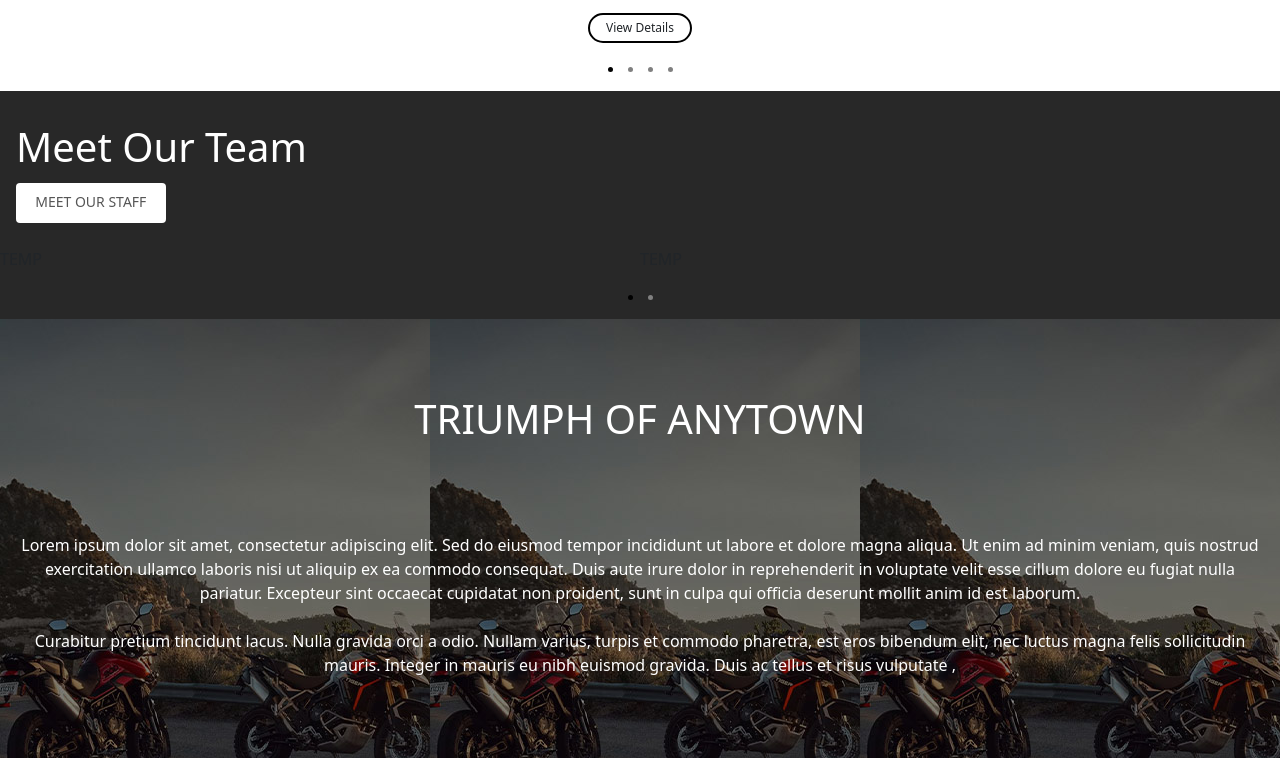
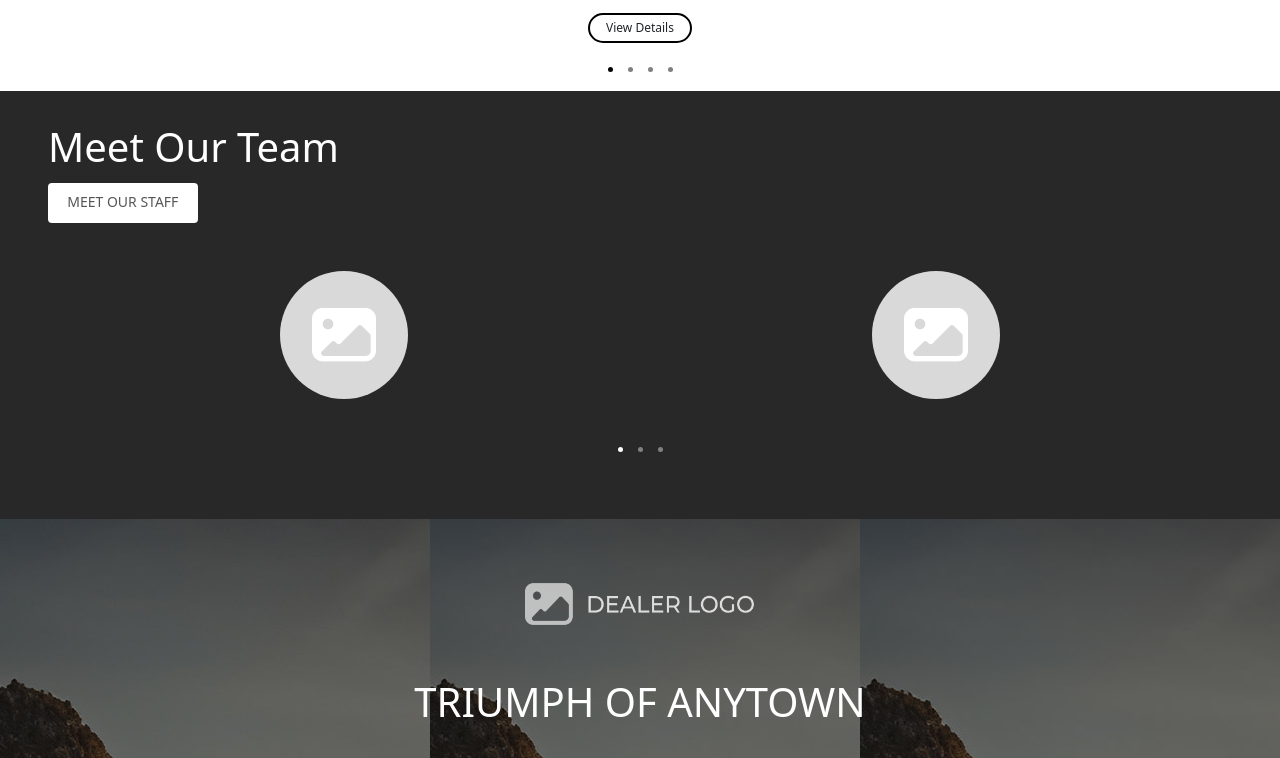
Before and after one commit to gCookiez/pixel-motion-mockup, a website built with Vite: page src/index.html in a window 1280 px wide. Shown: the part 1642-2400 px from the top of the page. Built offline with nearby package versions, Linux system fonts and the light colour scheme.

Commit message:
Styling: Quality Changes
-added arrows for each carousel

-added dealer logo for reference

- adjusted styling for Meet our team

-branch needs to acquire logo kit

```diff
--- a/src/components/content/featured-vehicles.js
+++ b/src/components/content/featured-vehicles.js
@@ -14,7 +14,6 @@
     const productSerial = document.createElement('span');
     const viewDetails = document.createElement('div');
     const viewDetailsText = document.createElement('span');
-    console.log(obj.imgPath);
 
 
     img.setAttribute('src', obj.imgPath);
--- a/src/components/content/meet-the-team.js
+++ b/src/components/content/meet-the-team.js
@@ -2,29 +2,37 @@
 import { containerTemplate } from '../recycle/class-list';
 import { bootstrapRows, bootstrapColumns} from '../recycle/rows-and-columns'
 import {shopButtons} from '../recycle/non-standard-buttons';
+import defIcon from '../../../public/pic.png';
 
 function teamMemberHeads() {
+    const staffHeadCont = document.createElement('div');
     const staffHead = document.createElement('div');
-    staffHead.classList.add('staff-head')
-    staffHead.innerHTML = 'TEMP';
-    return staffHead;
+    const staffImg = document.createElement('img');
+
+    staffImg.setAttribute('src', defIcon)
+    staffHead.classList.add('staff-head', 'd-flex', 'justify-content-center', 'align-items-center')
+    staffHead.append(staffImg);
+    staffHeadCont.classList.add('staff-head-cont', 'justify-content-center', 'd-flex');
+    staffHeadCont.append(staffHead);
+    return staffHeadCont;
 }
 
 const teamContainer = document.createElement('div');
-const teamtitleMeetCluster = bootstrapRows('team-title-meet-cluster p-3');
+const teamtitleMeetCluster = bootstrapRows('team-title-meet-cluster p-3 ps-5');
 const teamTitle = document.createElement('h1');
 const teamMeet = shopButtons('meet-team-btn', 'MEET OUR STAFF');
 const teamCarousel = document.createElement('div');
-const {list, carouselModule} = new carouselFiller();
+const {list, carouselModule} = new carouselFiller(true);
 
-const cloneDivHead = document.createElement('div')
+const cloneDivHead = document.createElement('div');
+cloneDivHead.classList.add('team-group', 'd-flex', 'justify-content-around', 'ps-5', 'pe-5', 'pb-4');
 
-const teamSize = 3;
+const teamSize = 5;
 
 
 //add additional container for padding
 teamContainer.classList.add('team-container');
-teamCarousel.classList.add('team-carousel');
+teamCarousel.classList.add('team-carousel', 'mt-4', 'pb-5');
 teamTitle.classList.add('team-title', 'pt-3','pb-1');
 teamMeet.classList.add('meet-team-btn');
 
@@ -33,7 +41,6 @@
 teamtitleMeetCluster.append(teamTitle,teamMeet)
 
 
-// var tempClone = cloneDivHead.cloneNode(true);
 var tempClone = null;
 var counter = 0;
 
@@ -46,7 +53,6 @@
 
     if (tempClone == null) {
       tempClone = cloneDivHead.cloneNode(true);
-      tempClone.classList.add('flex-team');
     }
     tempClone.append(teamMemberHeads());
 
--- a/src/components/content/review.js
+++ b/src/components/content/review.js
@@ -2,7 +2,6 @@
 import { bootstrapRows, bootstrapColumns } from "../recycle/rows-and-columns";
 
 function reviewBoxTemplate(obj) {
-    console.log(obj.color);
     const reviewBoxContainer = document.createElement('div');
     const reviewBoxWrapper = document.createElement('div');
 
--- a/src/components/content/story-board.js
+++ b/src/components/content/story-board.js
@@ -1,13 +1,12 @@
 import { trimmedModules } from '../recycle/trimmed-filenames';
+import dealerLogo from '../../../public/dealer_logo.png'
 const imagesContext = import.meta.glob('../../../public/bg-*.jpg', { eager: true, import: 'default' });
 
 const images = trimmedModules(imagesContext);
 
-console.log(images);
-
-
 function storyTemplate(obj) {
     const storyContainer = document.createElement('div');
+    const storyDealerLogo = document.createElement('img')
     const storyTitle = document.createElement('h1');
     const storyDesc = document.createElement('p');
     const storyLinkCont = document.createElement('div');
@@ -15,6 +14,8 @@
 
     storyContainer.classList.add('story-container', 'pt-5', 'pb-5');
     storyContainer.setAttribute('style', `background-image: url(${obj.bg})`)
+    storyDealerLogo.classList.add('story-dealer-logo', 'mb-4');
+    storyDealerLogo.setAttribute('src', dealerLogo);
     storyTitle.innerHTML = `${obj.title}`;
     storyDesc.innerHTML = `${obj.story}`;
     storyDesc.classList.add('story-desc', 'mt-2', 'mb-5', 'p-3')
@@ -22,7 +23,7 @@
     storyLinkCont.classList.add('promo-redirect-link')
 
     storyLinkCont.append(storyLink)
-    storyContainer.append(storyTitle, storyDesc, storyLinkCont);
+    storyContainer.append(storyDealerLogo, storyTitle, storyDesc, storyLinkCont);
 
     return storyContainer;
 }
--- a/src/components/footer/dealer-info.js
+++ b/src/components/footer/dealer-info.js
@@ -1,5 +1,7 @@
 import { multipleClassList } from "../recycle/class-list";
 import { bootstrapRows, bootstrapColumns } from "../recycle/rows-and-columns";
+import dealerLogo from '../../../public/dealer_logo.png'
+
 function storeHoursTemplate(obj) {
     const storeHoursContainer = document.createElement("div");
     const hoursTitle = document.createElement("h2");
@@ -34,6 +36,7 @@
 
 const dealerInfoContainer = document.createElement("div");
 const dealerFirstInfo = bootstrapRows('dealer-first-row m-0 mt-3 p-0 pb-3 mb-3');
+const dealerLogoImg = document.createElement("img");
 const dealerAddress = document.createElement("h4");
 const dealerNumber = document.createElement("h2");
 const dealerOptions = bootstrapRows('dealer-options row');
@@ -41,6 +44,9 @@
 const contactUs = document.createElement('span');
 const timeSlotArea = bootstrapRows('timeslot-area mt-3 row')
 
+
+dealerLogoImg.classList.add('story-dealer-logo', 'p-0');
+dealerLogoImg.setAttribute('src', dealerLogo);
 dealerInfoContainer.classList.add('dealer-info-container', 'p-4', 'pt-5', 'pb-5')
 dealerAddress.innerHTML = `17979 Ne Gilsan St, Portland, OR 97230`;
 dealerNumber.innerHTML = `503.000.000`;
@@ -50,7 +56,7 @@
 
 dealerAddress.classList.add('dealer-address', 'p-0');
 dealerNumber.classList.add('dealer-number', 'p-0');
-dealerFirstInfo.append(dealerAddress, dealerNumber);
+dealerFirstInfo.append(dealerLogoImg, dealerAddress, dealerNumber);
 dealerOptions.append(mapNHours, contactUs);
 mapNHours.classList.add("sub-link");
 contactUs.classList.add("sub-link");
--- a/src/components/header/nav-bar.js
+++ b/src/components/header/nav-bar.js
@@ -1,20 +1,25 @@
 import * as bootstrap from 'bootstrap';
 import { bootstrapColumns, bootstrapRows } from '../recycle/rows-and-columns';
+import heroLogo from '../../../public/dealer_logo.png'
 
 const navBar = document.createElement('div');
 const navRow = bootstrapRows();
 
 const hamburger = bootstrapColumns();
-const logo = bootstrapColumns();
+const logoCont = bootstrapColumns();
+const logo = document.createElement('img');
 const details = bootstrapColumns();
 
 navRow.classList.add('text-center')
 
-hamburger.innerHTML = `<h1> Hamburger </h1>`
-logo.innerHTML = `<h1> logo </h1>`
+hamburger.innerHTML = `<h1> Ham </h1>`
+logo.setAttribute('src', heroLogo)
+logo.classList.add('hero-logo')
+logoCont.append(logo)
+logoCont.classList.add('d-flex', 'align-items-center')
 details.innerHTML = `<h1> details </h1>`
 
-navRow.append(hamburger, logo, details)
+navRow.append(hamburger, logoCont, details)
 navBar.append(navRow);
 
 export {navBar};
--- a/src/components/recycle/carousel.js
+++ b/src/components/recycle/carousel.js
@@ -1,5 +1,5 @@
 export class carouselFiller {
-    constructor() {
+    constructor(light) {
         this.wrapper = document.createElement('div');
         this.content = document.createElement('div');
 
@@ -8,8 +8,23 @@
 
         this.leftSlideClick = document.createElement('div');
         this.leftSlideClick.setAttribute('id', 'left-slide-view');
+        this.leftSlideClick.classList.add('d-flex', 'ps-4', 'justify-content-start', 'align-items-center');
+
         this.rightSlideClick = document.createElement('div');
         this.rightSlideClick.setAttribute('id', 'right-slide-view');
+        this.rightSlideClick.classList.add('d-flex', 'pe-4', 'justify-content-end', 'align-items-center');
+
+        this.leftSlideArrow = document.createElement('div');
+        this.rightSlideArrow = document.createElement('div');
+
+        this.leftSlideArrow.classList.add('left-slide-arrow');
+        this.rightSlideArrow.classList.add('right-slide-arrow');
+
+        this.leftSlideClick.append(this.leftSlideArrow)
+        this.rightSlideClick.append(this.rightSlideArrow)
+
+        this.leftSlideArrow.innerHTML = '<'
+        this.rightSlideArrow.innerHTML = '>'
 
         this.leftSlideClick.addEventListener('click', () => {this.prevSlide()});
         this.rightSlideClick.addEventListener('click', () => {this.nextSlide()});
@@ -25,6 +40,8 @@
         this.content.classList.add('carousel-content');
         this.slideCount.classList.add('slide-count', 'pt-4');
         this.refDot.classList.add('ref-dot');
+
+        light || light != undefined ? this.refDot.classList.add('light') : false;
 
         this.wrapper.append(this.pointOverlay, this.content, this.slideCount, );
         return { list: this.wrapper, carouselModule: this };
--- a/src/css/index.css
+++ b/src/css/index.css
@@ -5,6 +5,7 @@
     --sub-accent: #e70033;
 
     --meet-team-text-color:#565656;
+    --meet-team-head: #D9D9D9;
 
     --tp-color: #00000099;
 
@@ -24,11 +25,17 @@
     --border-bottom: 2px solid;
     --vr-color: #DF203A;
 
+
 }
 
 #app {
     /* background-color: rgb(255, 0, 0); */
     overflow-x: hidden;
+}
+
+.hero-logo {
+    width: 150px;
+    height: 30px;
 }
 
 /* search products */
@@ -280,12 +287,19 @@
     justify-content: space-around;
 }
 
-.staff-head {
-    min-width: 50vw;
+.team-group {
+    min-width: 100vw;
 }
 
-.flex-team {
-    display: flex;
+.staff-head-cont {
+    min-width: 30vw;
+}
+
+.staff-head {
+    background-color: var(--meet-team-head);
+    border-radius: 100px;
+    width: 128px;
+    aspect-ratio: 1;
 }
 
 /*End Meet the Team*/
@@ -310,6 +324,12 @@
 .story-container>.promo-redirect-link {
     width: 65%;
     border-color: #fff;
+}
+
+.story-dealer-logo {
+    width: 230px;
+    height: 50px;
+    filter: invert(150%);
 }
 
 
@@ -528,11 +548,14 @@
     border-radius: 100px;
     width: 5px;
     aspect-ratio: 1;
-
 }
 
 .ref-dot.active {
     background-color: black;
+}
+
+.ref-dot.active.light {
+    background-color: #fff;
 }
 
 .slide-change-overlay {
@@ -549,6 +572,16 @@
     display:none !important;
 }
 
+.left-slide-arrow, .right-slide-arrow {
+    background-color: var(--meet-team-head);
+    border-radius: 100px;
+    width: 16px;
+    aspect-ratio: 1;
+    display: none;
+    align-items: center;
+    justify-content: center;
+    font-size: 12px;
+}
 
 #left-slide-view,
 #right-slide-view {
@@ -556,6 +589,15 @@
     height: 100%;
 }
 
+.slide-change-overlay {
+    transform: translateY(-10px);
+}
+
+.slide-change-overlay:hover > * .left-slide-arrow,
+.slide-change-overlay:hover > * .right-slide-arrow {
+    display: flex;
+}
+
 /* end shared components */
 
 
```
Also changed, not shown: public/pic.png (added).
